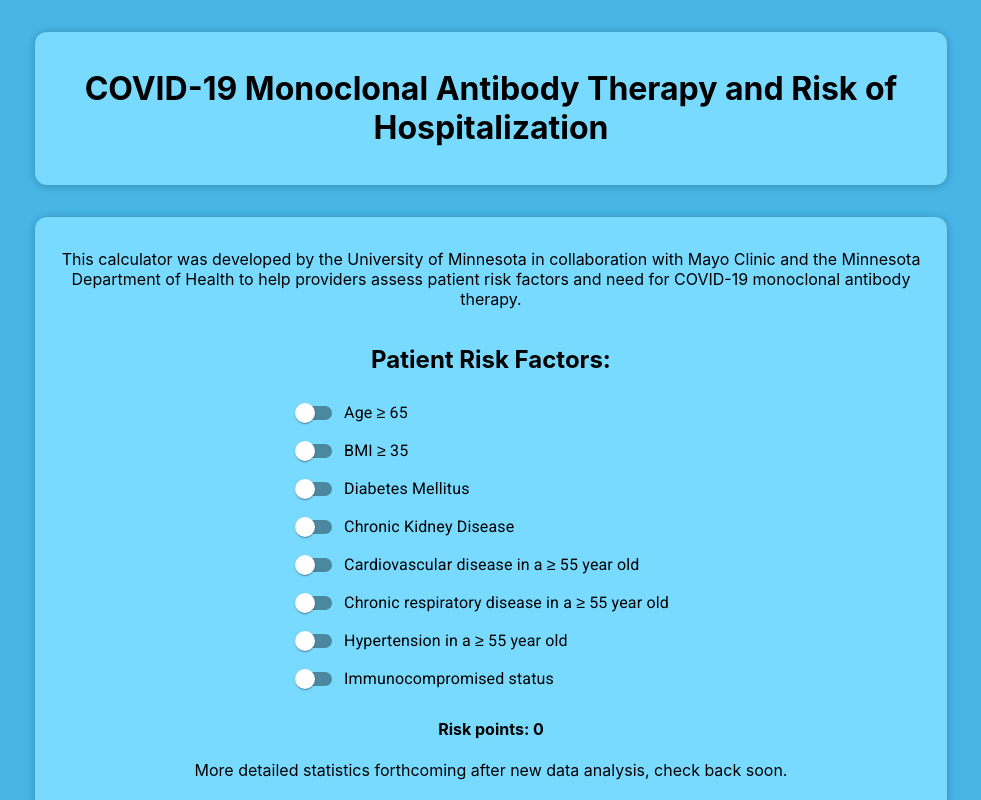
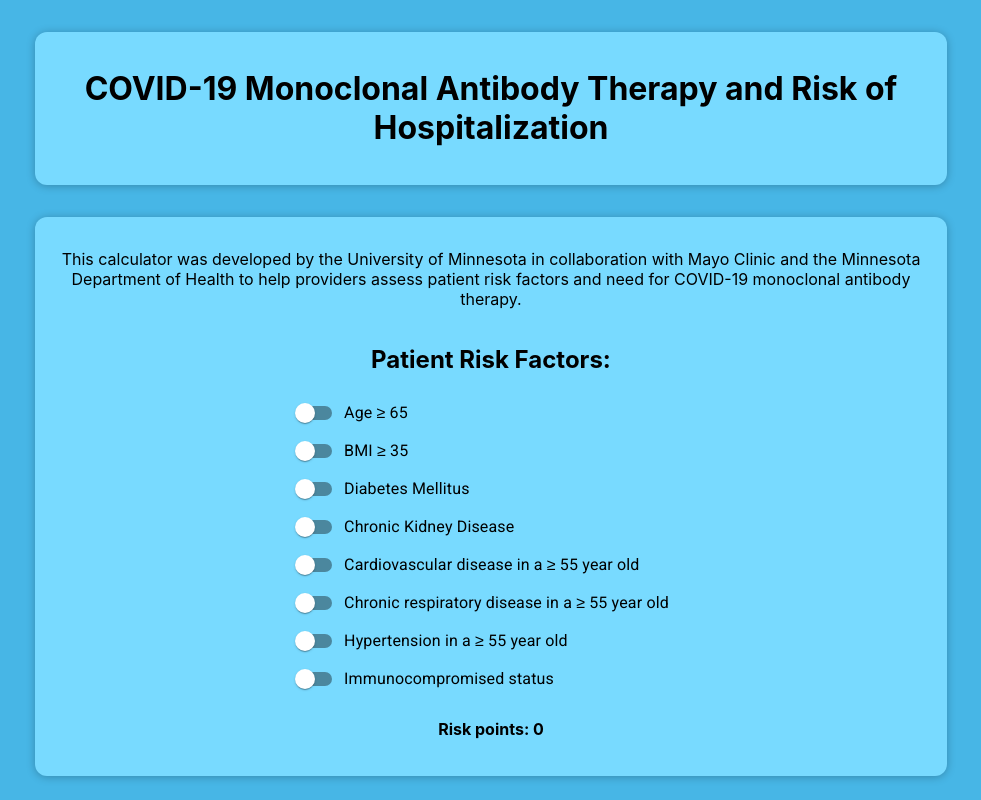
Before and after one commit to mfpullen22/mabcalc_code, a React (Create React App) app: page / in a window 1280 px wide. Shown: the top 800 px of the page, without its empty margins (149-1130 px from the left). Built offline with nearby package versions, Linux system fonts and the light colour scheme; a web font is replaced by a local one.

Commit message:
Removed stats temporarily from Results.js, changed last line after risk points

```diff
--- a/src/Components/Result.js
+++ b/src/Components/Result.js
@@ -6,7 +6,6 @@ function Result(props) {
     return (
         <div>
             <h4>Risk points: {prob}</h4>
-            <p>More detailed statistics forthcoming after new data analysis, check back soon.</p>
         </div>
     )
    /* if (prob === 0) {
```
